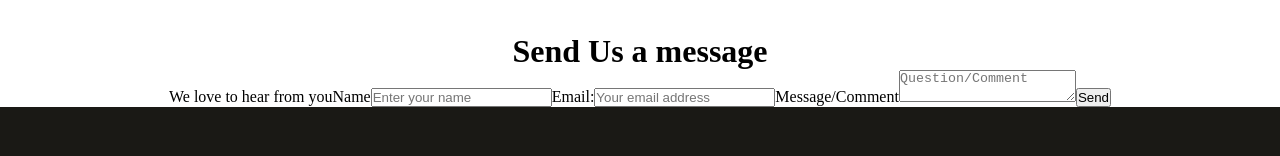
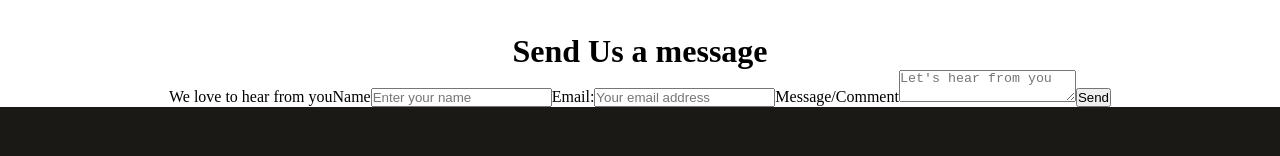
Before and after one commit to React-Js-team-43/restaurant-app, a React (Create React App) app: page /contact in a window 1280 px wide. Shown: the part 174-330 px from the top of the page. Built offline with nearby package versions, Linux system fonts and the light colour scheme.

Commit message:
changed email address

```diff
--- a/src/Components/pages/ContactPage.js
+++ b/src/Components/pages/ContactPage.js
@@ -10,7 +10,7 @@ const ContactPage = () => {
         <div className="contact-form">
           <form
             style={{ textAlign: "center" }}
-            action="https://formsubmit.co/samuelajala01@email.com"
+            action="https://formsubmit.co/samuelajala01@gmail.com"
             method="POST"
           >
             <h4>Send Us a message</h4>
@@ -39,7 +39,7 @@ const ContactPage = () => {
               <textarea
                 name="message"
                 required
-                placeholder="Question/Comment"
+                placeholder="Let's hear from you"
               />
             </label>
             <button type="submit">Send</button>
```
